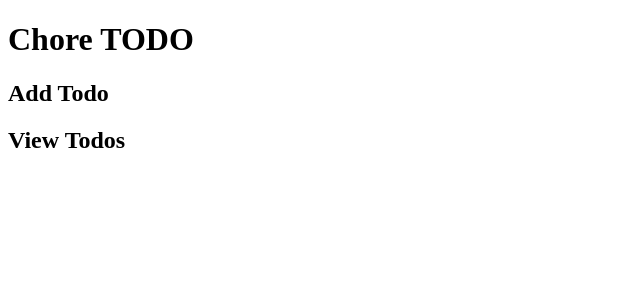
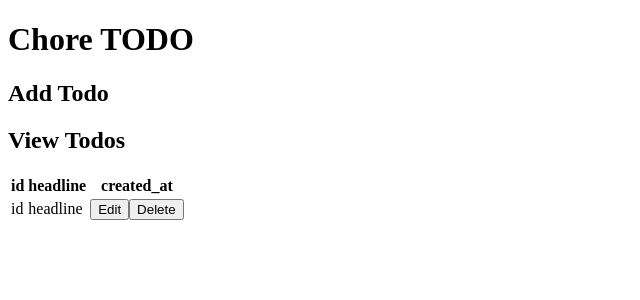
Before and after one commit to tsuyukimakoto/chore_react_with_hooks, a React app: page / in a window 1280 px wide. Shown: the top 300 px of the page, without its empty margins (0-640 px from the left). Built offline with nearby package versions, Linux system fonts and the light colour scheme.

Commit message:
create table component and place it in App.tsx.

```diff
--- a/src/App.tsx
+++ b/src/App.tsx
@@ -1,5 +1,6 @@
 import * as React from 'react'
 import { render } from 'react-dom'
+import TodoTable from './components/notyetclassified/tables/TodoTable'
 
 const App = () => (
 <div>
@@ -10,6 +11,7 @@ const App = () => (
         </div>
         <div>
             <h2>View Todos</h2>
+            <TodoTable />
         </div>
     </div>
 </div>
--- /dev/null
+++ b/src/components/notyetclassified/tables/TodoTable/index.tsx
@@ -0,0 +1,26 @@
+import * as React from 'react';
+import * as ReactDOM from 'react-dom';
+
+const TodoTable: React.FC = () => (
+<table>
+    <thead>
+      <tr>
+        <th>id</th>
+        <th>headline</th>
+        <th>created_at</th>
+      </tr>
+    </thead>
+    <tbody>
+      <tr>
+        <td>id</td>
+        <td>headline</td>
+        <td>
+          <button>Edit</button>
+          <button>Delete</button>
+        </td>
+      </tr>
+    </tbody>
+  </table>
+);
+
+export default TodoTable;
```
